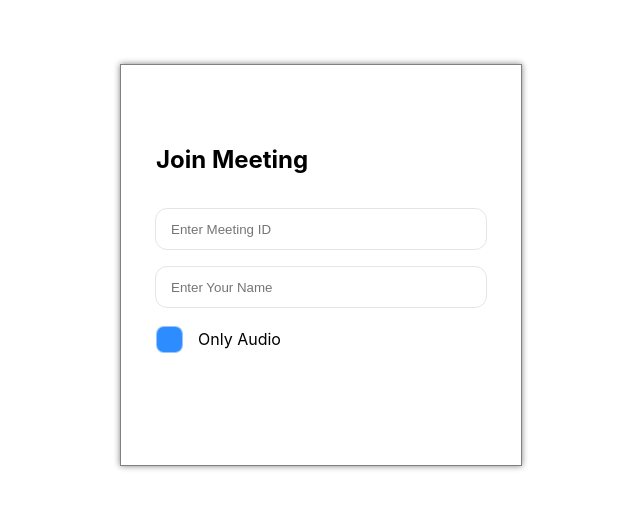
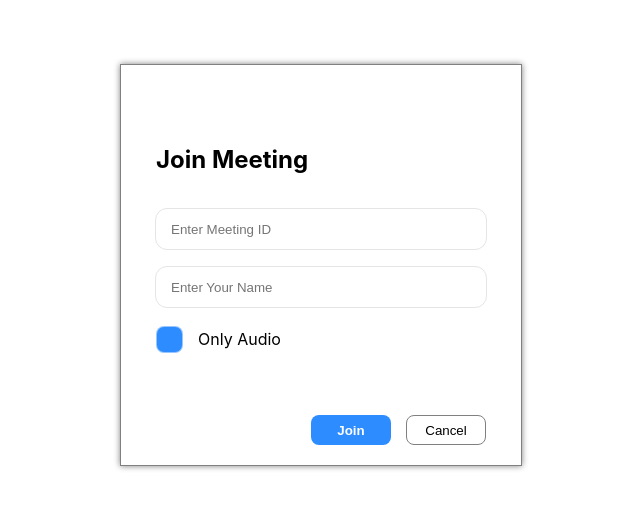
Before and after one commit to MrTwister96/WebRTC-Advanced, a React (Create React App) app in the folder frontend/: page /join-room in a window 1280 px wide. Shown: the part 135-644 px from the top of the page, without its empty margins (319-959 px from the left). Built offline with nearby package versions, Linux system fonts and the light colour scheme.

Commit message:
Finished Join Room page

```diff
--- /dev/null
+++ b/frontend/src/JoinRoomPage/ErrorMessage.js
@@ -0,0 +1,13 @@
+import React from "react";
+
+const ErrorMessage = ({ errorMessage }) => {
+    return (
+        <div className="error_message_container">
+            {errorMessage && (
+                <p className="error_message_paragraph">{errorMessage}</p>
+            )}
+        </div>
+    );
+};
+
+export default ErrorMessage;
--- /dev/null
+++ b/frontend/src/JoinRoomPage/JoinRoomButtons.js
@@ -0,0 +1,40 @@
+import React from "react";
+import { useHistory } from "react-router-dom";
+
+const Button = ({ buttonText, cancelButton = false, onClickHandler }) => {
+    const buttonClass = cancelButton
+        ? "join_room_cancel_button"
+        : "join_room_success_button";
+
+    return (
+        <button onClick={onClickHandler} className={buttonClass}>
+            {buttonText}
+        </button>
+    );
+};
+
+const JoinRoomButtons = ({ handleJoinRoom, isRoomHost }) => {
+    const successButtonText = isRoomHost ? "Host" : "Join";
+
+    const history = useHistory();
+
+    const pushToIntroductionPage = () => {
+        history.push("/");
+    };
+
+    return (
+        <div className="join_room_buttons_container">
+            <Button
+                buttonText={successButtonText}
+                onClickHandler={handleJoinRoom}
+            />
+            <Button
+                buttonText={"Cancel"}
+                cancelButton
+                onClickHandler={pushToIntroductionPage}
+            />
+        </div>
+    );
+};
+
+export default JoinRoomButtons;
--- a/frontend/src/JoinRoomPage/JoinRoomContent.js
+++ b/frontend/src/JoinRoomPage/JoinRoomContent.js
@@ -1,14 +1,21 @@
 import React, { useState } from "react";
+import { connect } from "react-redux";
+import { setConnectOnlyWithAudio } from "../store/actions";
 import JoinRoomInputs from "./JoinRoomInputs";
-import { connect } from "react-redux";
 import OnlyWithAudioCheckBox from "./OnlyWithAudioCheckBox";
-import { setConnectOnlyWithAudio } from "../store/actions";
+import ErrorMessage from "./ErrorMessage";
+import JoinRoomButtons from "./JoinRoomButtons";
 
 const JoinRoomContent = (props) => {
     const { isRoomHost, setConnectOnlyWithAudio, connectOnlyWithAudio } = props;
 
     const [roomIdValue, setRoomIdValue] = useState("");
     const [nameValue, setNameValue] = useState("");
+    const [errorMessage, setErrorMessage] = useState(null);
+
+    const handleJoinRoom = () => {
+        console.log("Joining the Room");
+    };
 
     return (
         <>
@@ -22,6 +29,11 @@ const JoinRoomContent = (props) => {
             <OnlyWithAudioCheckBox
                 setConnectOnlyWithAudio={setConnectOnlyWithAudio}
                 connectOnlyWithAudio={connectOnlyWithAudio}
+            />
+            <ErrorMessage errorMessage={errorMessage} />
+            <JoinRoomButtons
+                handleJoinRoom={handleJoinRoom}
+                isRoomHost={isRoomHost}
             />
         </>
     );
--- a/frontend/src/JoinRoomPage/OnlyWithAudioCheckBox.js
+++ b/frontend/src/JoinRoomPage/OnlyWithAudioCheckBox.js
@@ -16,7 +16,7 @@ const OnlyWithAudioCheckBox = ({
                 onClick={handleConnectionTypeChange}
             >
                 {connectOnlyWithAudio && (
-                    <img className="checkbox_image" src={CheckImg} />
+                    <img className="checkbox_image" src={CheckImg} alt="checkbox" />
                 )}
             </div>
             <p className="checkbox_container_paragraph">Only Audio</p>
```
